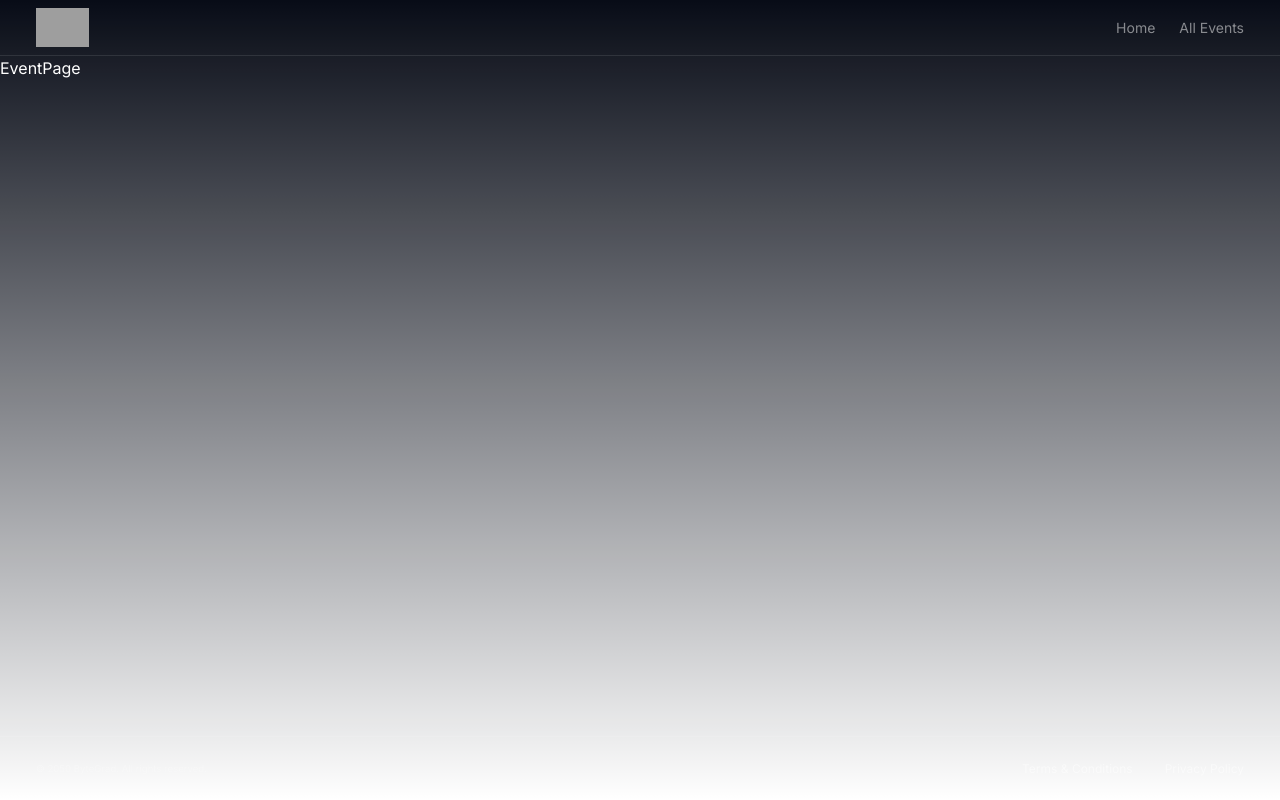
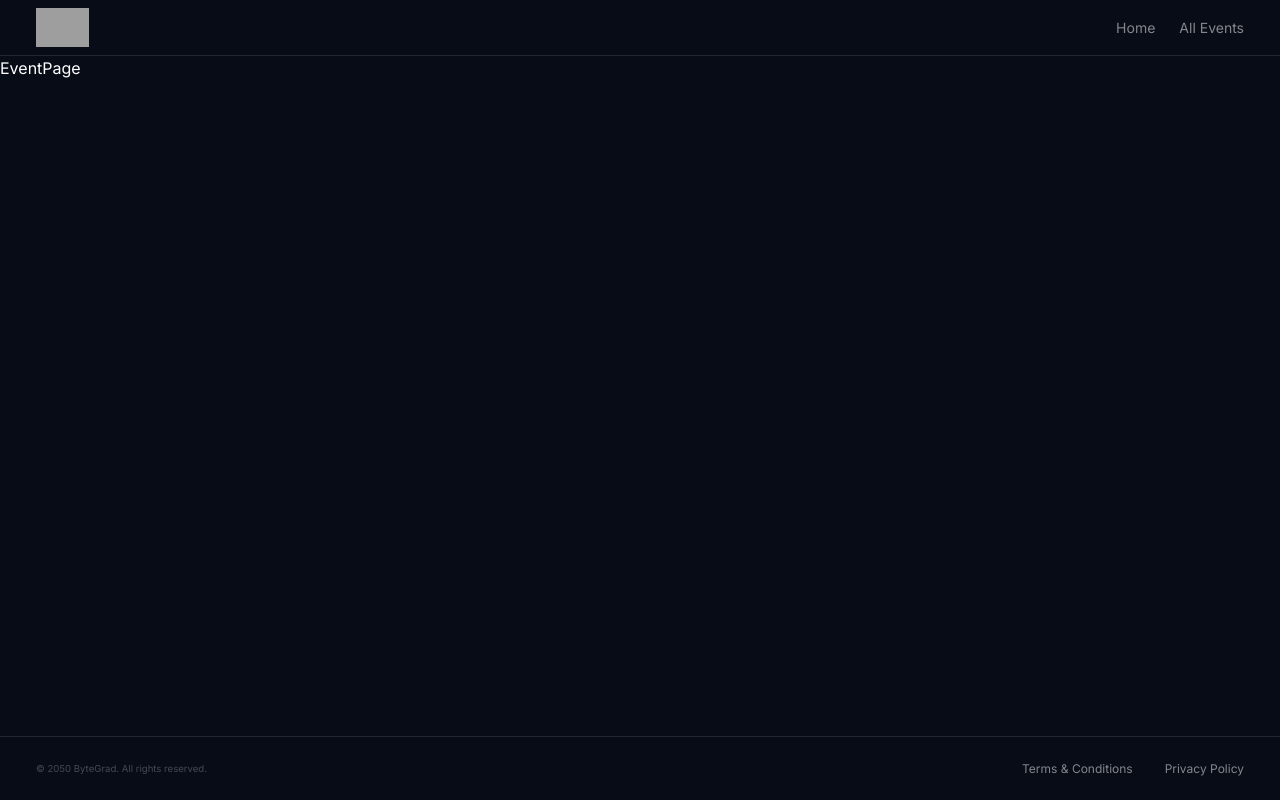
Before and after one commit to THESHIVAM007/evento, a Next.js app: page /event/1 in a window 1280 px wide. Built offline with nearby package versions, Linux system fonts and the light colour scheme; grey boxes are pictures that could not be loaded.

Commit message:
fetching-all-events

```diff
--- a/src/app/events/[city]/page.tsx
+++ b/src/app/events/[city]/page.tsx
@@ -1,7 +1,28 @@
+import H1 from "@/components/h1";
 
+type EventsPageProps = {
+  params: {
+    city: string;
+  };
+};
+export default async function EventsPage({ params }: EventsPageProps) {
+  const city = params.city;
 
-export default function EventsPage() {
+  const res = await fetch("https://bytegrad.com/course-assets/projects/evento/api/events");
+  const events = await res.json();
+  console.log(events);
+
   return (
-    <div>EventsPage</div>
-  )
+    <main className="flex flex-col items-center py-24 px-[20px] min-h-[110vh]">
+      <H1>
+        {city==="all" && "All Events" }
+        {city!=="all" && `Events in ${city.charAt(0).toUpperCase() + city.slice(1)}`}
+        </H1>
+        {
+          events.map((event) => (
+            <section key={event.id}>{event.name}</section>
+          ))
+        }
+    </main>
+  );
 }
--- a/src/app/globals.css
+++ b/src/app/globals.css
@@ -2,26 +2,31 @@
 @tailwind components;
 @tailwind utilities;
 
-:root {
-  --foreground-rgb: 0, 0, 0;
-  --background-start-rgb: 214, 219, 220;
-  --background-end-rgb: 255, 255, 255;
+
+.state-effects {
+  @apply hover:scale-105 focus:scale-105 active:scale-[1.02] transition;
 }
 
-@media (prefers-color-scheme: dark) {
-  :root {
-    --foreground-rgb: 255, 255, 255;
-    --background-start-rgb: 0, 0, 0;
-    --background-end-rgb: 0, 0, 0;
-  }
+/* SCROLLBAR STYLING */
+/* Chrome, Edge, and Safari */
+::-webkit-scrollbar {
+  width: 10px;
 }
 
-body {
-  color: rgb(var(--foreground-rgb));
-  background: linear-gradient(
-      to bottom,
-      transparent,
-      rgb(var(--background-end-rgb))
-    )
-    rgb(var(--background-start-rgb));
+::-webkit-scrollbar-track {
+  background: #0f1015;
 }
+
+::-webkit-scrollbar-thumb {
+  background-color: rgba(255, 255, 255, 0.1);
+}
+
+::-webkit-scrollbar-thumb:hover {
+  background-color: rgba(255, 255, 255, 0.2);
+}
+
+/* Firefox */
+* {
+  scrollbar-width: thin;
+  scrollbar-color: #0f1015 rgba(255, 255, 255, 0.1);
+}
--- a/src/app/layout.tsx
+++ b/src/app/layout.tsx
@@ -1,34 +1,34 @@
-import type { Metadata } from 'next'
-import { Inter } from 'next/font/google'
-import './globals.css'
+import type { Metadata } from "next";
+import { Inter } from "next/font/google";
+import "./globals.css";
 
-import Header from '@/components/Header'
-import Footer from '@/components/Footer'
-import Container from '@/components/Container'
+import Header from "@/components/Header";
+import Footer from "@/components/Footer";
+import Container from "@/components/Container";
 
-const inter = Inter({ subsets: ['latin'] })
+const inter = Inter({ subsets: ["latin"] });
 
 export const metadata: Metadata = {
-  title: 'Evento-Find Events around you',
-  description: 'Browse more than 10,000 events worldwide',
-
-}
+  title: "Evento-Find Events around you",
+  description: "Browse more than 10,000 events worldwide",
+};
 
 export default function RootLayout({
   children,
 }: {
-  children: React.ReactNode
+  children: React.ReactNode;
 }) {
   return (
     <html lang="en">
-      <body className={`${inter.className} bg-gray-950 text-white`}>
+      <body
+        className={`${inter.className} bg-gray-950 text-white overflow-y-scroll`}
+      >
         <Container>
-   <Header/>
-        {children}
-   <Footer/>
+          <Header />
+          {children}
+          <Footer />
         </Container>
-        </body>
-
+      </body>
     </html>
-  )
+  );
 }
--- a/src/app/page.tsx
+++ b/src/app/page.tsx
@@ -1,3 +1,4 @@
+import H1 from "@/components/h1";
 import SearchForm from "@/components/search-form";
 import Link from "next/link";
 
@@ -7,7 +8,7 @@ export default function Home() {
 
   return (
     <main  className="flex flex-col items-center px-3 pt-36">
-     <h1 className="text-3xl font-bold lg:text-6xl  tracking-tight ">Find events around you</h1>
+     <H1 >Find events around you</H1>
      <p className="mb-12 mt-7 text-2xl lg:text-3xl  opacity-75" >Browse more than
       <span className="font-bold italic text-accent underline">
       10,000 events
--- /dev/null
+++ b/src/components/h1.tsx
@@ -0,0 +1,7 @@
+type H1Props = {
+    children: React.ReactNode;
+};
+
+export default function H1({ children }:H1Props) {
+  return <h1 className="text-3xl font-bold lg:text-6xl  tracking-tight ">{children}</h1>;
+}
--- a/src/components/search-form.tsx
+++ b/src/components/search-form.tsx
@@ -1,8 +1,12 @@
 "use client";
+import { useRouter } from "next/navigation";
 import { useState } from "react";
 export default function SearchForm() {
-    const [searchText, setSearchText] = useState("");
+  const [searchText, setSearchText] = useState("");
+  const router = useRouter();
   const handleSubmit = (e: React.FormEvent<HTMLFormElement>) => {
+    if (!searchText) return;
+    router.push(`/events/${searchText}`);
     e.preventDefault();
   };
   return (
@@ -10,6 +14,8 @@ export default function SearchForm() {
       <input
         className="w-full h-16 rounded-lg bg-white/[7%] px-6 outline-none ring-accent/50 transition focus:ring-2 focus:bg-white/10 "
         spellCheck={false}
+        value={searchText}
+        onChange={(e) => setSearchText(e.target.value)}
         placeholder="Search events for your city..."
       />
     </form>
```
